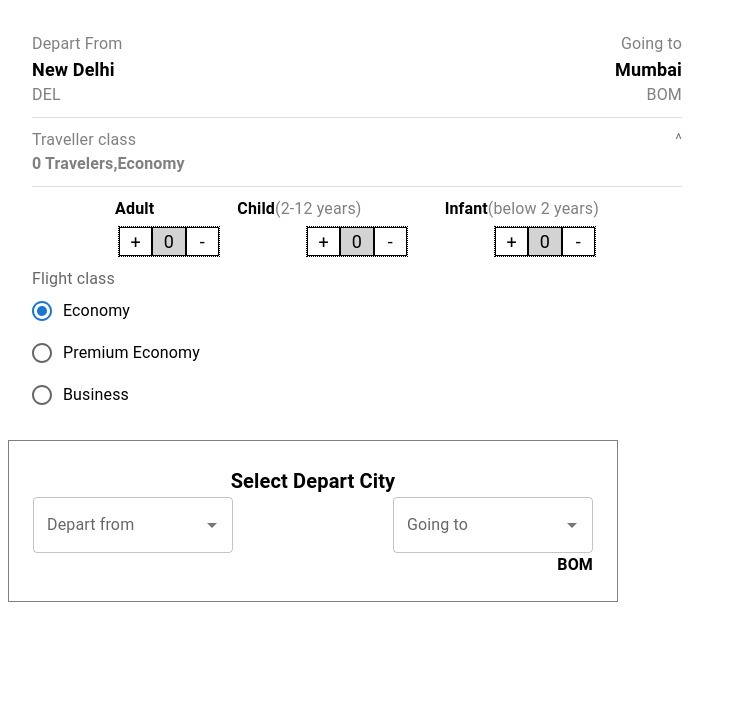
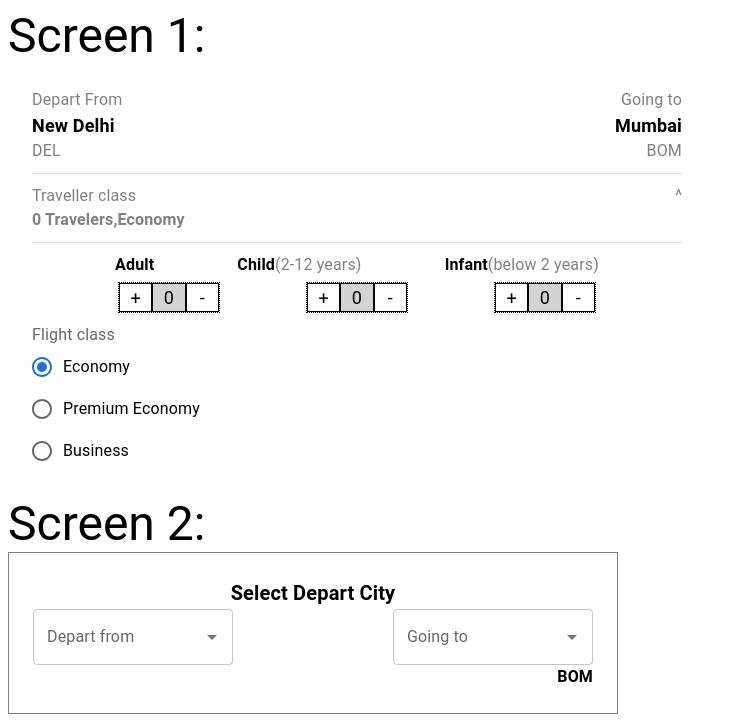
Before and after one commit to shubhamrana123/snva-task, a React (Create React App) app: page / in a window 1280 px wide. Shown: the top 720 px of the page, without its empty margins (0-737 px from the left). Built offline with nearby package versions, Linux system fonts and the light colour scheme.

Commit message:
improved ui

```diff
--- a/src/container/screens/FirstScreen.tsx
+++ b/src/container/screens/FirstScreen.tsx
@@ -19,7 +19,7 @@ const FirstScreen = () => {
     setCount3(0)
   };
   return (
-    <>
+    <> <Typography variant="h3"> Screen 1:</Typography>
       <Stack id='container' maxWidth={'650px'} sx={{
 
         padding: 3,
--- a/src/container/screens/SecondScreen.tsx
+++ b/src/container/screens/SecondScreen.tsx
@@ -16,7 +16,7 @@ const SecondScreen = () => {
   console.log('airport', airport)
   const airportDataObject: AirportDataProps[] = airport
   return (
-    <>
+    <> <Typography variant="h3"> Screen 2:</Typography>
       <Stack className='container' width='560px' sx={{ border: 1, borderColor: 'gray', padding: 3 }}>
         <Stack sx={{
           display: 'flex',
```
